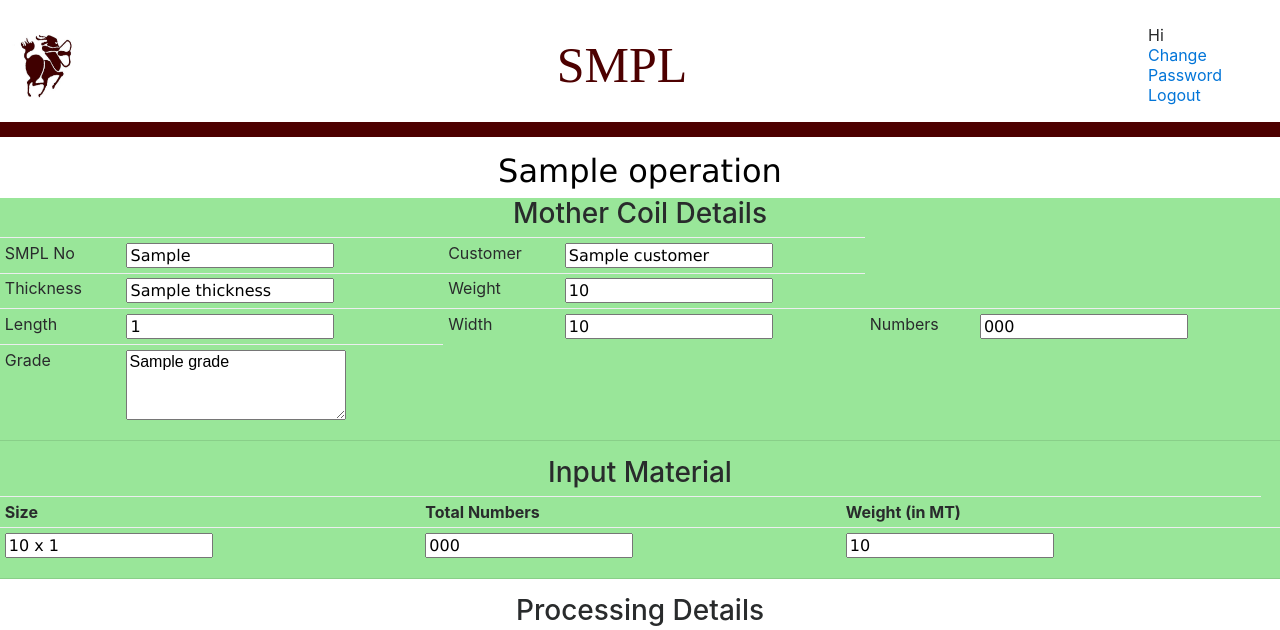
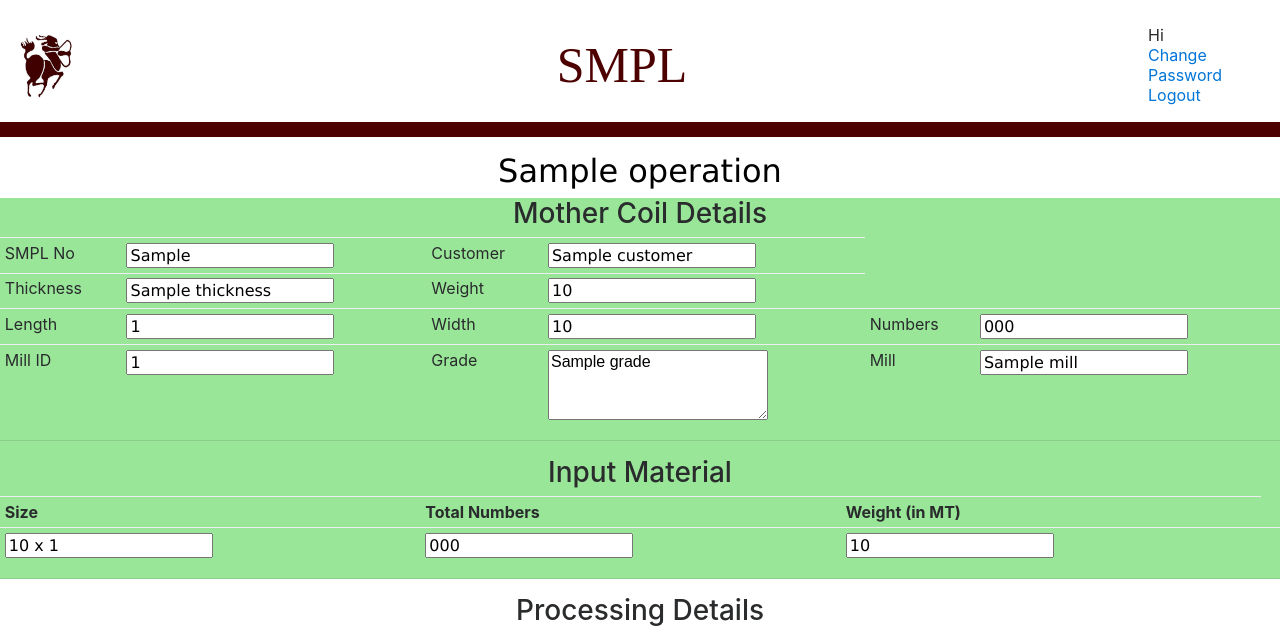
Before and after one commit to adityabaliga/SMPLan, a Python web app: template templates/processing_levelling.html in a window 1280 px wide; the page is wider, and only the part inside the window is pictured. Shown: the top 630 px of that part. Run offline with Jinja, Linux system fonts and the light colour scheme; the template is opened without the code that fills it: most values are stand-ins (such as "Sample title", 1, 10 or a date in 2020); some libraries are stand-ins or nearby versions.

Commit message:
Daily Report Improved Levelling Label generation fixed

```diff
--- a/templates/processing_levelling.html
+++ b/templates/processing_levelling.html
@@ -55,10 +55,10 @@
     <table class = "table table-sm">
     <tr>
         <td>SMPL No</td>
-        <td><input type="text" name="smpl_no" value = "{{incoming.smpl_no}}" readonly></td>
+        <td><input type="text" name="smpl_no" id="smpl_no"value = "{{incoming.smpl_no}}" readonly></td>
 
         <td >Customer</td>
-        <td><input type="text" name="customer" value = "{{incoming.customer}}" readonly></td>
+        <td><input type="text" name="customer" id="customer" value = "{{incoming.customer}}" readonly></td>
     </tr>
     <tr>
         <td>Thickness</td>
@@ -70,21 +70,24 @@
     </tr>
     <tr>
         <td>Length</td>
-        <td><input type="text"  name="length" value = "{{incoming.length}}" readonly></td>
+        <td><input type="text"  name="length" id="length" value = "{{incoming.length}}" readonly></td>
 
         <td>Width</td>
-        <td><input type="text"  name="width" value = "{{incoming.width}}" readonly></td>
+        <td><input type="text"  name="width" id="width" value = "{{incoming.width}}" readonly></td>
 
         <td>Numbers</td>
-        <td><input type="text" name="numbers"  value = "{{incoming.numbers}}" readonly></td>
+        <td><input type="text" name="numbers"   value = "{{incoming.numbers}}" readonly></td>
     </tr>
     <tr>
 
+        <td>Mill ID</td>
+        <td><input type="text"  name="mill_id"  id="mill_id" value = "{{incoming.mill_id}}" ></td>
 
         <td>Grade</td>
         <td><textarea name="grade"  id="grade" value = "{{incoming.grade}}" style="width: 220px; height: 70px" rows="4" columns="20">{{incoming.grade}}</textarea></td>
         <!--td><input type="number"  name="order_id" id="order_id"  value = {{order_id}} hidden></td-->
-
+        <td>Mill</td>
+        <td><input type="text"  name="mill"  id="mill" value = "{{incoming.mill}}" ></td>
     </tr>
     </table><hr>
     <h3 align = "center">Input Material</h3>
@@ -277,7 +280,7 @@
                 </select>
             </td>
             <td>Processing Date</td>
-            <td><input type="date"  name="processing_date" required></td>
+            <td><input type="date"  name="processing_date" id="processing_date" required></td>
             <td>Start Time</td>
             <td><input type="time" id = "start_time" name="start_time" required></td>
             <td>End Time</td>
```
Also changed, not shown: app.py (+9 -2 lines).
